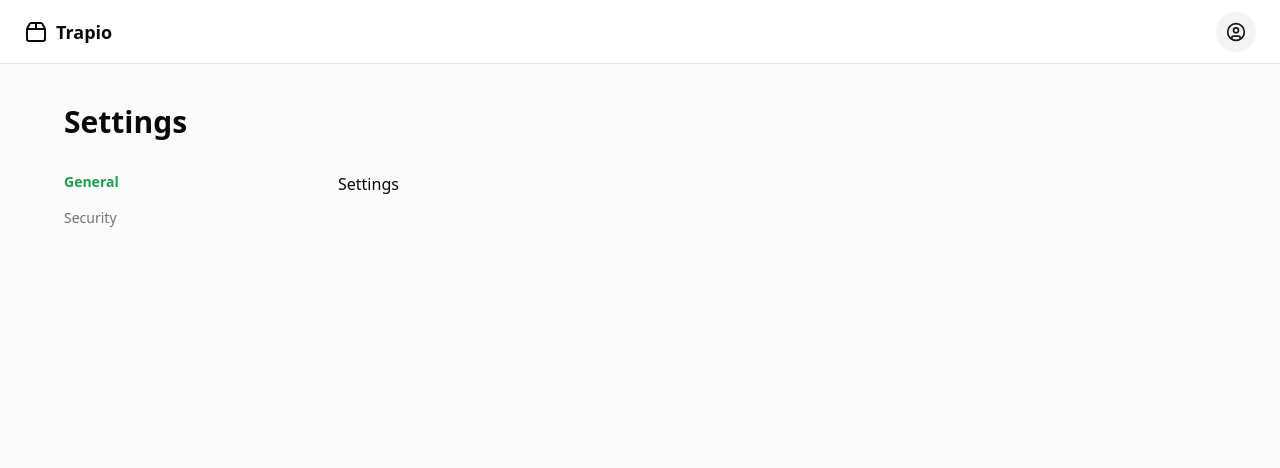
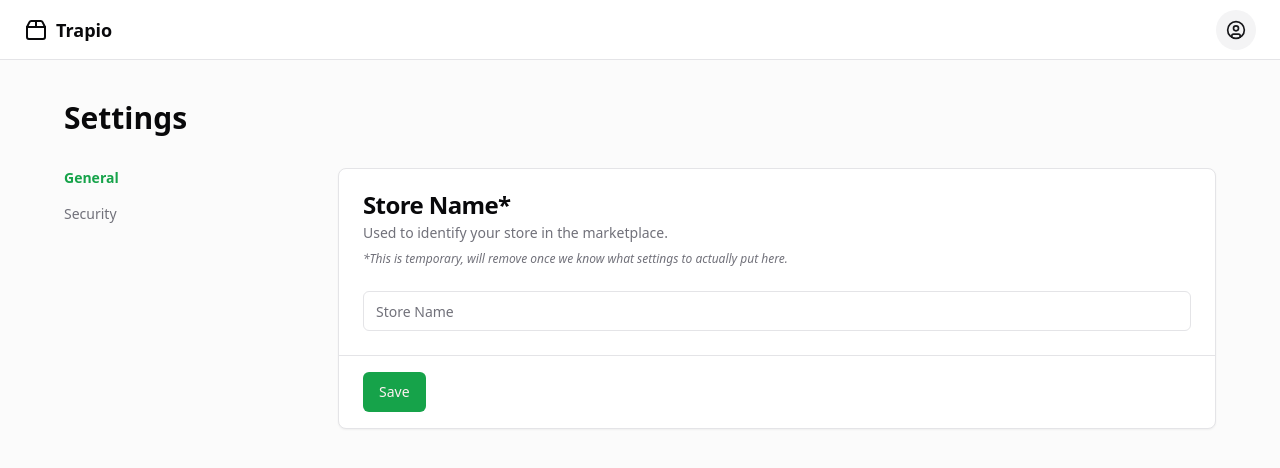
Before and after one commit to jhamill34/trapio, a React app in the folder frontend/trapio-ui/: page /app/settings in a window 1280 px wide. Shown: the top 468 px of the page. Built offline with nearby package versions, Linux system fonts and the light colour scheme; the HTML template or start-up script is replaced by a standard one.

Commit message:
feat(ui): clean up header sizings

```diff
--- a/frontend/trapio-ui/src/layouts/dashboard-layout.tsx
+++ b/frontend/trapio-ui/src/layouts/dashboard-layout.tsx
@@ -37,9 +37,9 @@ export const DashboardLayout: React.FC<DashboardLayoutProps> = ({
 }) => {
   return (
     <div className="grid min-h-screen w-full md:grid-cols-[220px_1fr] lg:grid-cols-[280px_1fr]">
-      <div className="hidden border-r bg-muted/40 md:block">
+      <div className="hidden border-r bg-background md:block">
         <div className="flex h-full max-h-screen flex-col gap-2">
-          <div className="flex h-14 items-center border-b px-4 lg:h-[60px] lg:px-6">
+          <div className="flex h-14 items-center gap-4 border-b bg-background px-4 lg:h-[60px] lg:px-6">
             <LogoBlock mobileOnly={false} />
           </div>
           <div className="flex-1">
@@ -47,8 +47,8 @@ export const DashboardLayout: React.FC<DashboardLayoutProps> = ({
           </div>
         </div>
       </div>
-      <div className="flex flex-col">
-        <header className="flex h-14 items-center gap-4 border-b bg-muted/40 px-4 lg:h-[60px] lg:px-6">
+      <div className="flex flex-col bg-muted/40">
+        <header className="flex h-14 items-center gap-4 border-b bg-background px-4 lg:h-[60px] lg:px-6">
           <Sheet>
             <SheetTrigger asChild>
               <Button
--- a/frontend/trapio-ui/src/layouts/settings-layout.tsx
+++ b/frontend/trapio-ui/src/layouts/settings-layout.tsx
@@ -21,7 +21,7 @@ const SettingsNavigation: React.FC = () => {
 export const SettingsLayout: React.FC<SettingsLayoutProps> = ({ children }) => {
   return (
     <div className="flex min-h-screen w-full flex-col">
-      <header className="sticky top-0 flex h-16 items-center gap-4 border-b bg-background px-4 md:px-6">
+      <header className="flex h-14 items-center gap-4 border-b bg-background px-4 lg:h-[60px] lg:px-6">
         <LogoBlock mobileOnly={false} />
         <div className="flex w-full items-center gap-4 md:ml-auto md:gap-2 lg:gap-4">
           <div className="flex-1" />
--- a/frontend/trapio-ui/src/pages/settings-page.tsx
+++ b/frontend/trapio-ui/src/pages/settings-page.tsx
@@ -1,7 +1,37 @@
+import { Button } from '@/components/ui/button';
+import {
+  Card,
+  CardContent,
+  CardDescription,
+  CardFooter,
+  CardHeader,
+  CardTitle,
+} from '@/components/ui/card';
+import { Input } from '@/components/ui/input';
+
 export const SettingsMainPage: React.FC = () => {
   return (
     <div className="grid gap-6">
-      <h1>Settings</h1>
+      <Card className="bg-background">
+        <CardHeader>
+          <CardTitle>Store Name*</CardTitle>
+          <CardDescription>
+            <p>Used to identify your store in the marketplace.</p>
+            <p className="text-xs italic mt-2">
+              *This is temporary, will remove once we know what settings to
+              actually put here.
+            </p>
+          </CardDescription>
+        </CardHeader>
+        <CardContent>
+          <form>
+            <Input placeholder="Store Name" />
+          </form>
+        </CardContent>
+        <CardFooter className="border-t px-6 py-4">
+          <Button>Save</Button>
+        </CardFooter>
+      </Card>
     </div>
   );
 };
```
